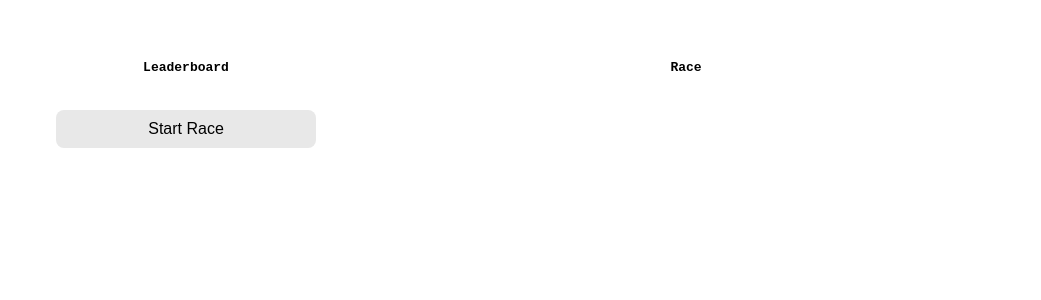
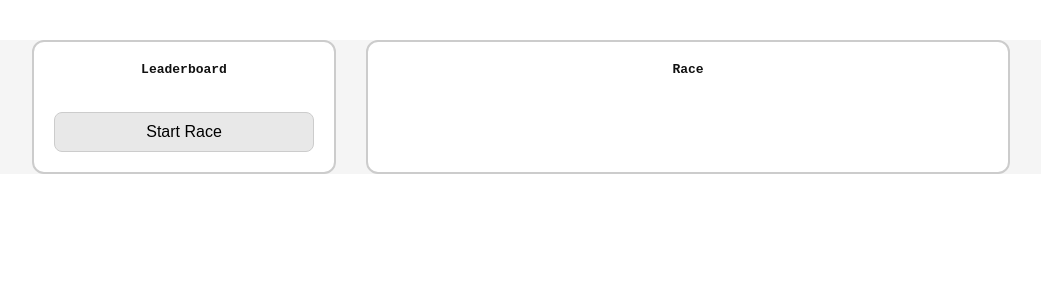
Before and after one commit to ItsMika987/uma-web, a SvelteKit app: page /race in a window 1280 px wide. Shown: the top 300 px of the page, without its empty margins (119-1160 px from the left). Built offline with nearby package versions, Linux system fonts and the light colour scheme.

Commit message:
Visual Improvments

```diff
--- a/src/routes/+layout.svelte
+++ b/src/routes/+layout.svelte
@@ -17,24 +17,38 @@
 <slot />
 
 <style>
-  /* ⭐ Light mode variables */
-  :root {
+  /* ⭐ Light mode defaults */
+  :global(:root) {
+    --bg: #f5f5f5;
+    --text: #111;
+
+    --box-bg: #ffffff;
+    --box-border: #cccccc;
+
+    --player-bg: #d9f2da;
+    --player-border: #3a8f3a;
+
+    --first-bg: #fff4d0;
+    --first-border: #d4a72c;
+    --first-glow: 0 0 14px rgba(212, 167, 44, 0.9);
+
     --button-bg: #e8e8e8;
     --button-text: #000;
     --button-hover: #f5f5f5;
     --button-border-hover: #b5b5b5;
-
-    --player-bg: #d9f2da;
-    --player-border: #3a8f3a;
-    --first-bg: #fff4d0;
-    --first-border: #d4a72c;
-    --first-glow: 0 0 14px rgba(212, 167, 44, 0.9);
   }
 
-  /* ⭐ Dark mode variables */
+  /* ⭐ Dark mode overrides */
   :global(html.dark) {
+    --bg: #050608;
+    --text: #f5f5f5;
+
+    --box-bg: #111318;
+    --box-border: #333741;
+
     --player-bg: #1f3320;
     --player-border: #fa3a4d;
+
     --first-bg: #3a2008;
     --first-border: #d4a72c;
     --first-glow: 0 0 14px rgba(212, 167, 44, 0.9);
```
